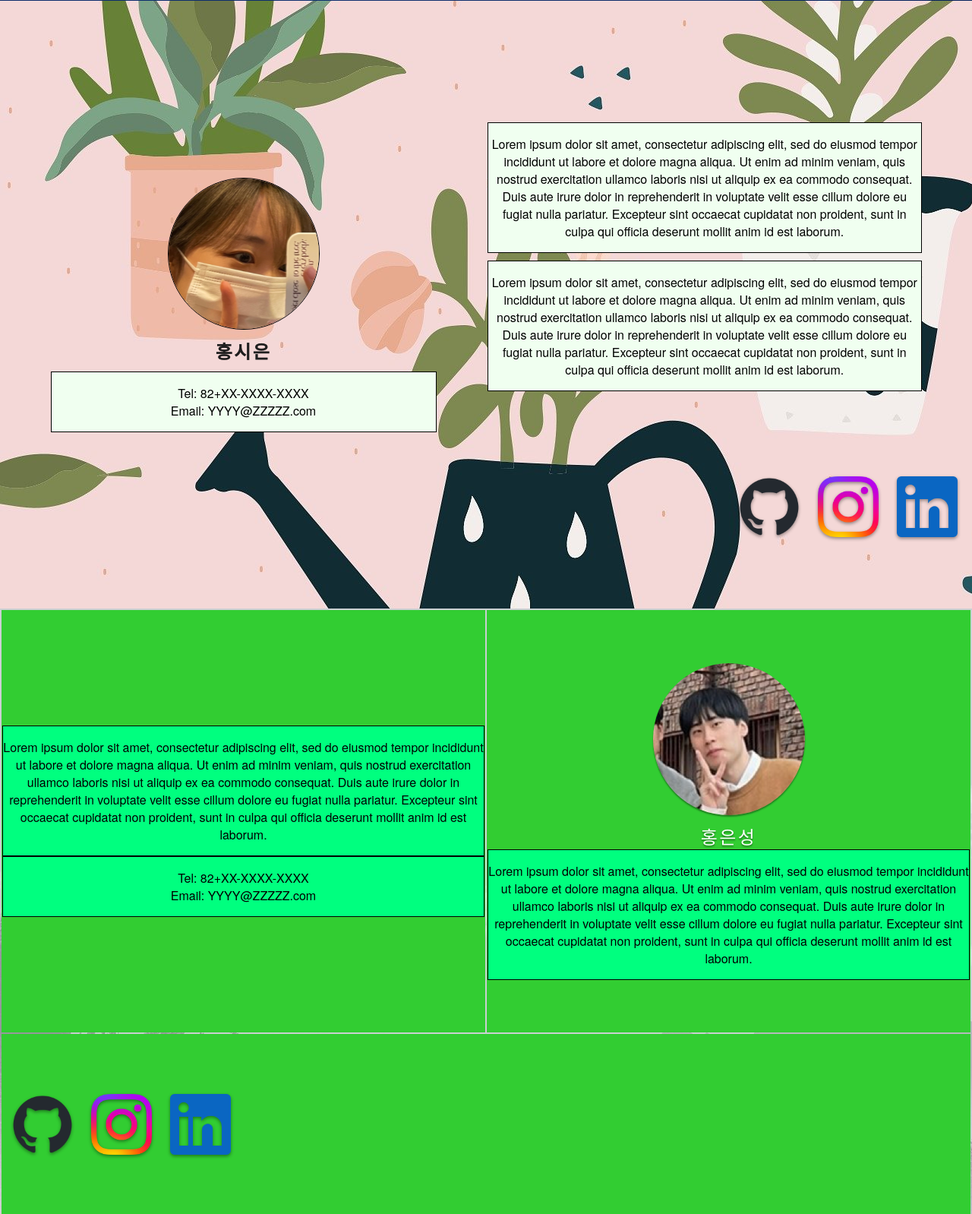
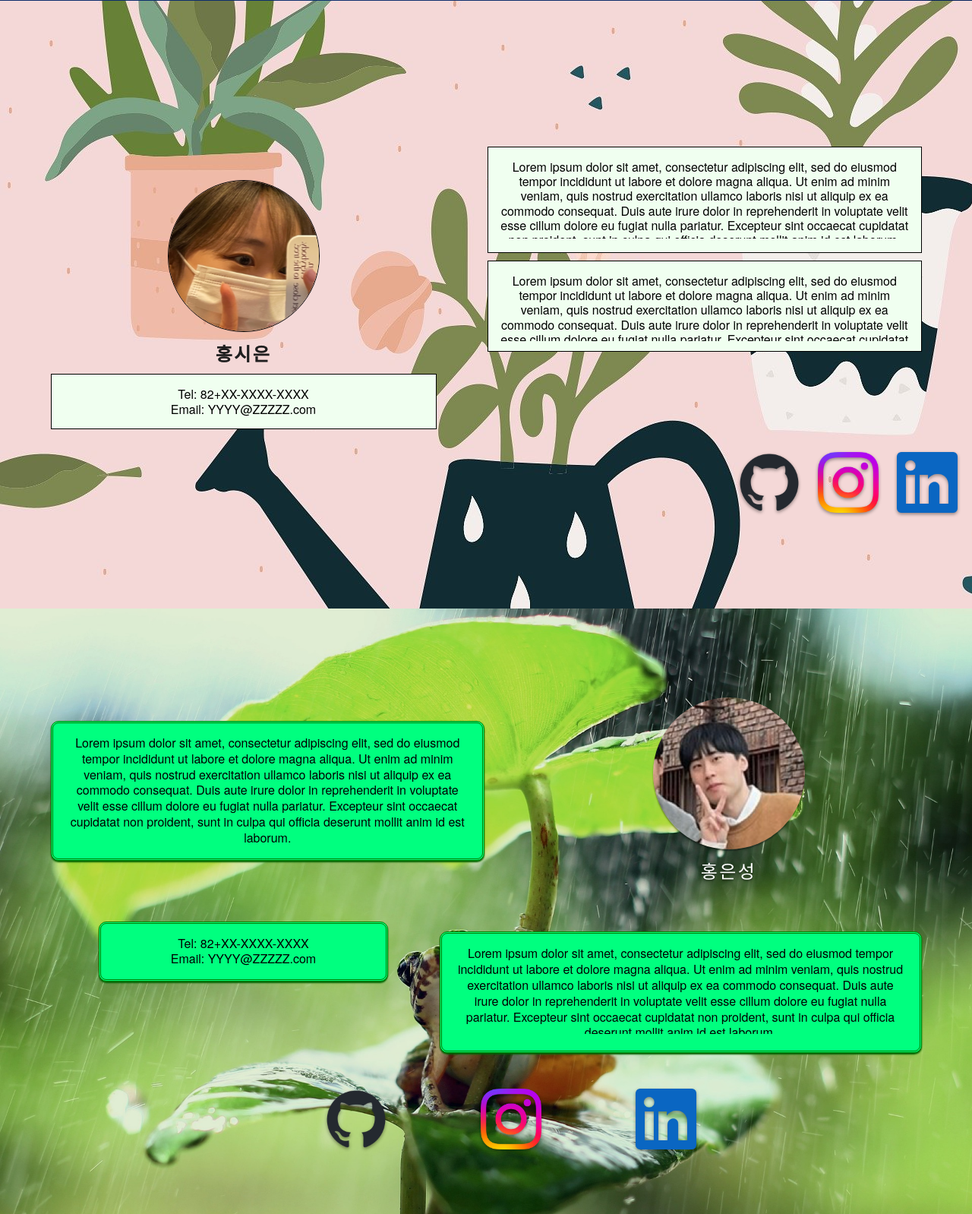
Before and after one commit to myoungsuk/Web-TeamProject, a Django app: page /introduce_app/ in a window 1280 px wide. Shown: the part 2159-3757 px from the top of the page at 76% size. Run offline with Django 4.2, Linux system fonts and the light colour scheme; some libraries are stand-ins or nearby versions.

Commit message:
designed profile-4

```diff
--- a/introduce_app/static/css/introduce-map.css
+++ b/introduce_app/static/css/introduce-map.css
@@ -28,7 +28,6 @@
 }
 
 .map-layout td {
-    background-color: snow;
     text-align: center;
 }
 
--- a/introduce_app/static/css/introduce-profile-3.css
+++ b/introduce_app/static/css/introduce-profile-3.css
@@ -31,23 +31,34 @@
 .profile-3 .profile-text {
     background-color: honeydew;
     border: 1px solid black;
+    width: 90%;
+    height: 120px;
+    line-height: 1.2em;
+    overflow: auto;
+    padding-left: 1em;
+    padding-right: 1em;
+}
+
+.profile-text p {
+    height: 75%;
+    overflow: auto;
 }
 
 #profile-3-contact {
     margin-top: 10px;
     width: 80%;
+    height: fit-content;
     margin-left: 10%;
     margin-right: 10%;
 }
 
 #profile-3-text {
-    width: 90%;
     margin-bottom: 10px;
+    height: 140px;
 }
 
 #profile-3-info {
-    width: 90%;
-    margin-bottom: 20px;
+    margin-bottom: 40px;
 }
 
 .profile-3-logos {
--- a/introduce_app/static/css/introduce-profile-4.css
+++ b/introduce_app/static/css/introduce-profile-4.css
@@ -1,5 +1,6 @@
 .profile-4 {
     background-image: url("/static/images/profile-4-bg.jpg");
+    background-size: cover;
     width: 100%;
     height: 100%;
 }
@@ -10,21 +11,47 @@
 }
 
 .profile-4-layout td {
-    background-color: limegreen;
     text-align: center;
 }
 
-.profile-4-contact {
+.profile-4 .profile-text {
     background-color: springgreen;
-    border: 1px solid black;
+    border: double green;
+    border-radius: 10px;
+    line-height: 1.3em;
+    padding-left: 1em;
+    padding-right: 1em;
+    box-shadow: 0px 2px 2px darkgreen;
 }
 
-.profile-4-text1 {
-    background-color: springgreen;
-    border: 1px solid black;
+#profile-4-contact {
+    margin-top: 80px;
+    width: 60%;
+    margin-left: 20%;
 }
 
-.profile-4-text2 {
-    background-color: springgreen;
-    border: 1px solid black;
+#profile-4-text {
+    width: 90%;
+    margin-left: 10%;
 }
+
+#profile-4-info {
+    position: relative;
+    top: 10%;
+    left: -10%;
+    height: 160px;
+}
+
+#logo-td {
+    text-align: center;
+}
+
+.profile-4-logos {
+    position: relative;
+    top: -30%;
+    left: 65%;
+}
+
+.profile-4-logos .profile-logo-box {
+    margin-right: 100px;
+}
--- a/introduce_app/templates/introduce_app/introduce.html
+++ b/introduce_app/templates/introduce_app/introduce.html
@@ -274,9 +274,9 @@
     <div class="profile-container scroll-section">
         <div class="profile-4">
             <table class="profile-4-layout">
-                <tr style="height: 70%">
+                <tr style="height: 80%">
                     <td style="width: 50%">
-                        <div class="profile-4-text1">
+                        <div id="profile-4-text" class="profile-text">
                             <p>
                                 Lorem ipsum dolor sit amet, consectetur adipiscing elit, sed do eiusmod tempor
                                 incididunt ut labore et dolore magna aliqua. Ut enim ad minim veniam, quis nostrud
@@ -286,7 +286,7 @@
                                 mollit anim id est laborum.
                             </p>
                         </div>
-                        <div class="profile-4-contact">
+                        <div id="profile-4-contact" class="profile-text">
                             <p>
                                 Tel: 82+XX-XXXX-XXXX<br>
                                 Email: YYYY@ZZZZZ.com
@@ -300,7 +300,7 @@
                             </div>
                         </div>
                         <span class="profile-name">홍은성</span>
-                        <div class="profile-4-text2">
+                        <div id="profile-4-info" class="profile-text">
                             <p>
                                 Lorem ipsum dolor sit amet, consectetur adipiscing elit, sed do eiusmod tempor
                                 incididunt ut labore et dolore magna aliqua. Ut enim ad minim veniam, quis nostrud
@@ -312,8 +312,8 @@
                         </div>
                     </td>
                 </tr>
-                <tr style="height: 30%">
-                    <td colspan="2">
+                <tr style="height: 20%">
+                    <td id="logo-td" colspan="1">
                         <table class="profile-4-logos">
                             <td class="profile-logo-item">
                                 <a href="" target="_blank">
```
Also changed, not shown: introduce_app/static/images/profile-4-bg.jpg, 1 other file.
